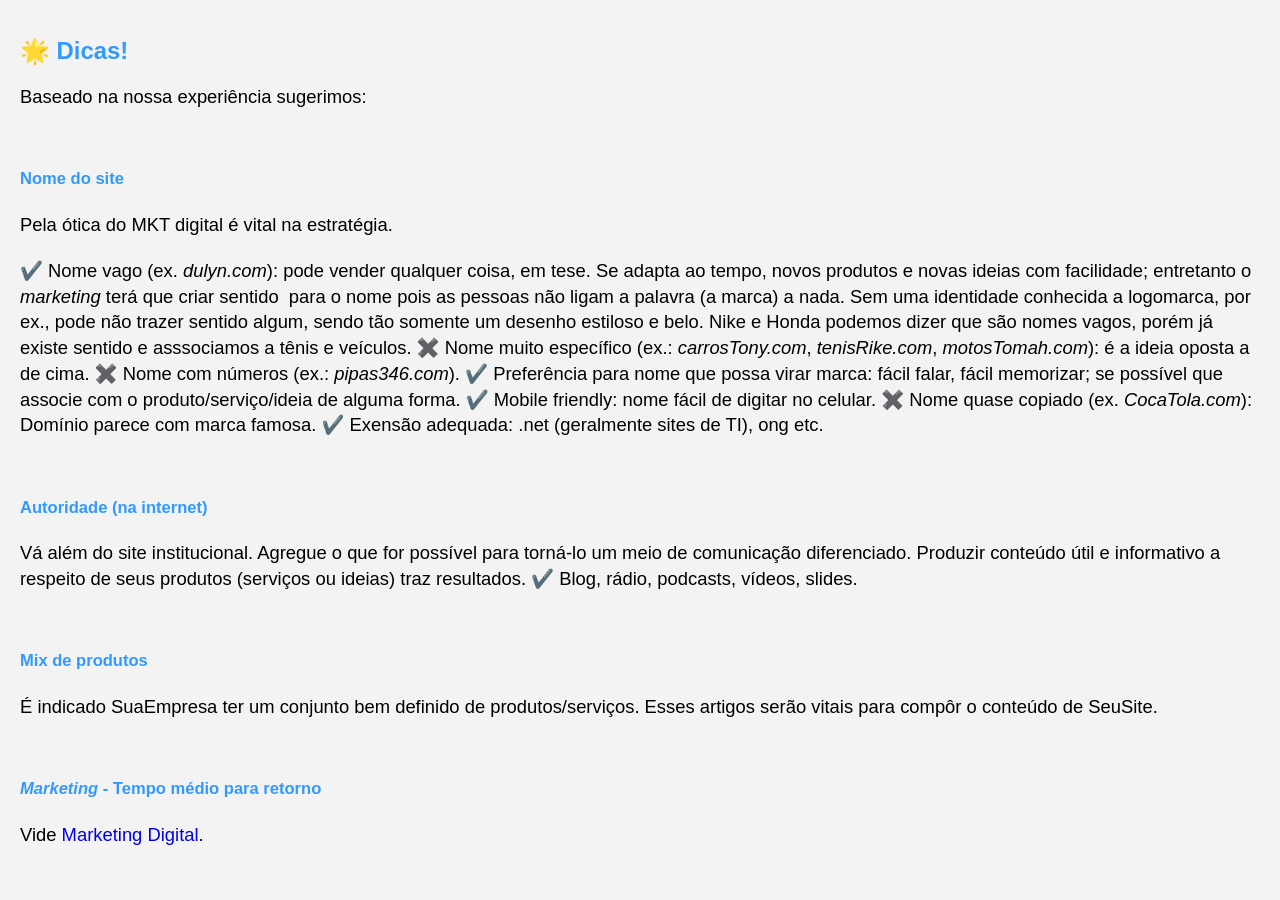
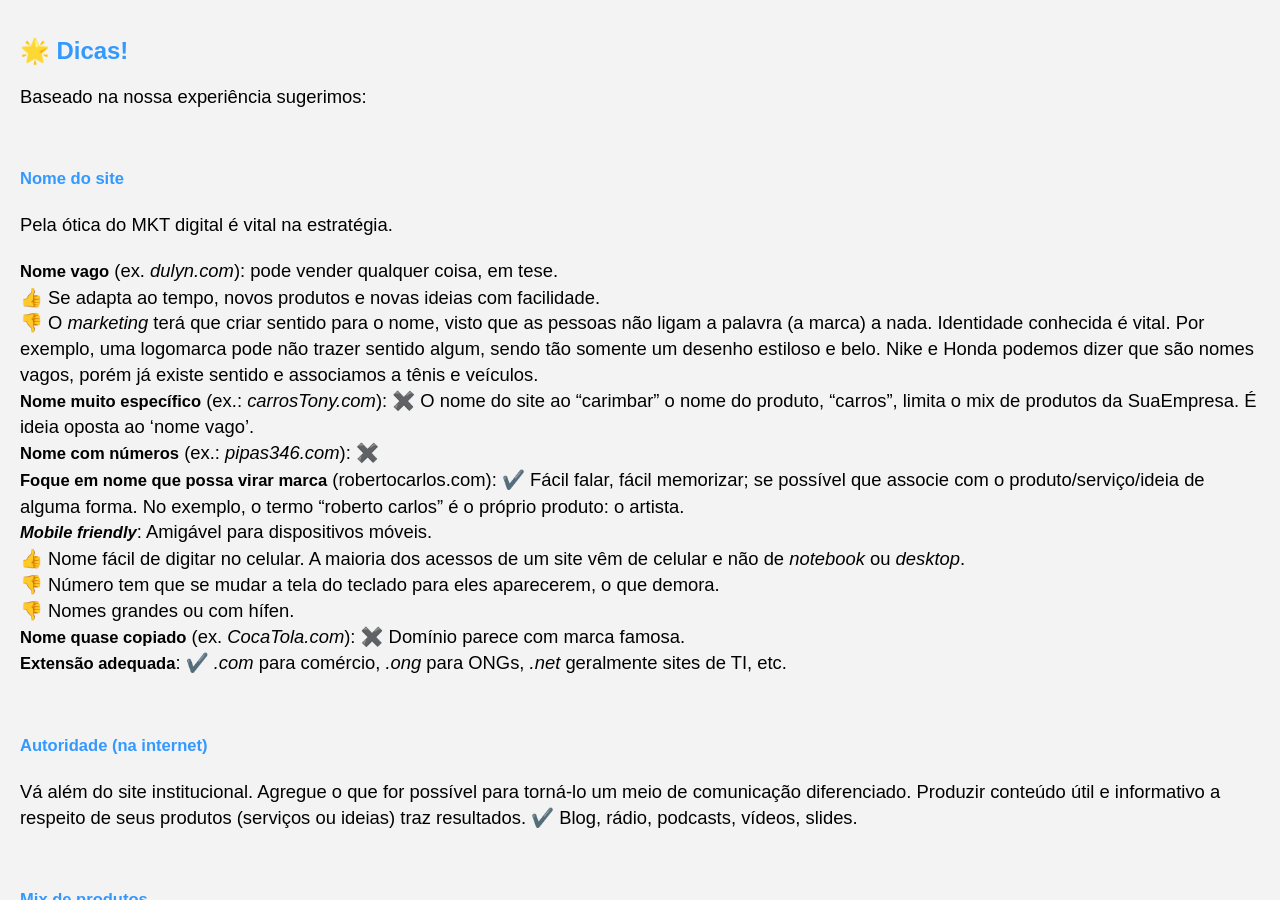
Before and after one commit to Joesynth/joesynth.github.io, a Jekyll site: the page built from _posts/2021-01-03-site-comercial-um-tutorial-essencial.md, in a window 1280 px wide and 900 px high, scrolled down 11846 px. Built offline with Jekyll 4.4.1, drawn with Linux system fonts in a browser that asks for light colours.

Commit message:
Revise website naming guidelines for clarity

```diff
--- a/_posts/2021-01-03-site-comercial-um-tutorial-essencial.md
+++ b/_posts/2021-01-03-site-comercial-um-tutorial-essencial.md
@@ -406,13 +406,19 @@ Baseado na nossa experiência sugerimos:
 
 Pela ótica do MKT digital é vital na estratégia.
 
-✔️ Nome vago (ex. *dulyn.com*): pode vender qualquer coisa, em tese. Se adapta ao tempo, novos produtos e novas ideias com facilidade; entretanto o *marketing* terá que criar sentido  para o nome pois as pessoas não ligam a palavra (a marca) a nada. Sem uma identidade conhecida a logomarca, por ex., pode não trazer sentido algum, sendo tão somente um desenho estiloso e belo. Nike e Honda podemos dizer que são nomes vagos, porém já existe sentido e asssociamos a tênis e veículos.
-✖️ Nome muito específico (ex.: *carrosTony.com*, *tenisRike.com*, *motosTomah.com*): é a ideia oposta a de cima.
-✖️ Nome com números (ex.: *pipas346.com*).
-✔️ Preferência para nome que possa virar marca: fácil falar, fácil memorizar; se possível que associe com o produto/serviço/ideia de alguma forma.
-✔️ Mobile friendly: nome fácil de digitar no celular.
-✖️ Nome quase copiado (ex. *CocaTola.com*): Domínio parece com marca famosa.
-✔️ Exensão adequada: .net (geralmente sites de TI), ong etc.
+**Nome vago** (ex. *dulyn.com*): pode vender qualquer coisa, em tese.
+👍️ Se adapta ao tempo, novos produtos e novas ideias com facilidade.
+👎️ O *marketing* terá que criar sentido para o nome, visto que as pessoas não ligam a palavra (a marca) a nada. Identidade conhecida é vital. Por exemplo, uma logomarca pode não trazer sentido algum, sendo tão somente um desenho estiloso e belo. Nike e Honda podemos dizer que são nomes vagos, porém já existe sentido e associamos a tênis e veículos.
+**Nome muito específico** (ex.: *carrosTony.com*): ✖️ O nome do site ao "carimbar" o nome do produto, "carros", limita o mix de produtos da SuaEmpresa. É ideia oposta ao 'nome vago'.
+**Nome com números** (ex.: *pipas346.com*): ✖️
+**Foque em nome que possa virar marca** (robertocarlos.com): ✔️ Fácil falar, fácil memorizar; se possível que associe com o produto/serviço/ideia de alguma forma. No exemplo, o termo "roberto carlos" é o próprio produto: o artista.
+***Mobile friendly***: Amigável para dispositivos móveis.
+👍️ Nome fácil de digitar no celular. A maioria dos acessos de um site vêm de celular e não de *notebook* ou *desktop*.
+👎️ Número tem que se mudar a tela do teclado para eles aparecerem, o que demora.
+👎️ Nomes grandes ou com hífen.
+**Nome quase copiado** (ex. *CocaTola.com*): ✖️ Domínio parece com marca famosa.
+**Extensão adequada**: ✔️ *.com* para comércio, *.ong* para ONGs, *.net* geralmente sites de TI, etc.
+
 
 ###### Autoridade (na internet)
 
```
